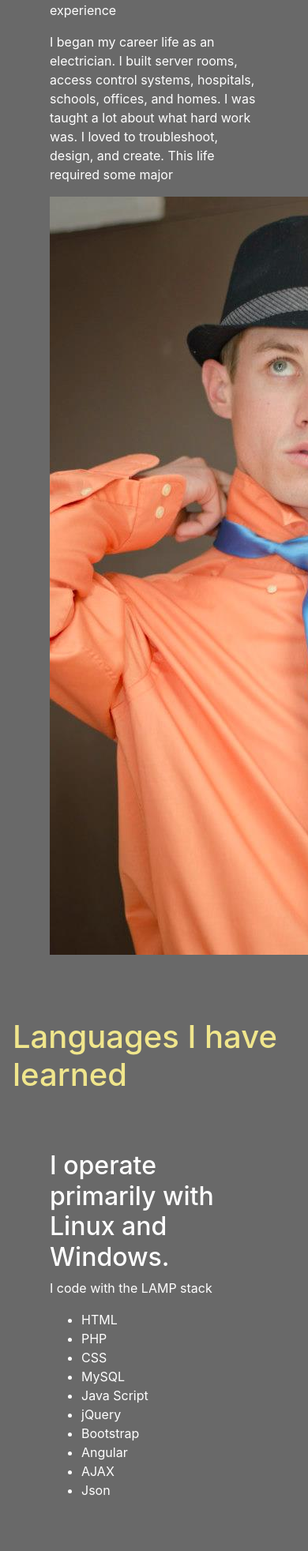
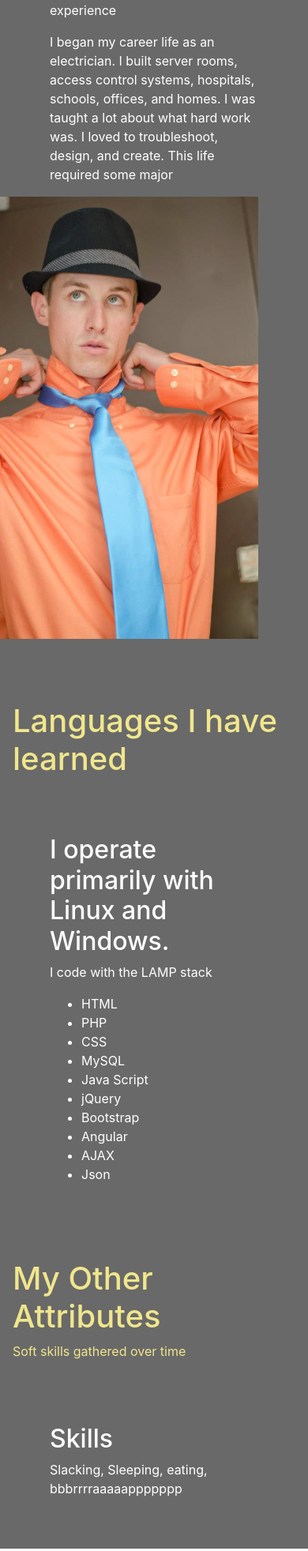
Before and after one commit to mdavid50/pwp, a PHP site: page / in a window 390 px wide; the page is wider, and only the part inside the window is pictured. Shown: the part 777-2741 px from the top of that part at 79% size. Run offline with PHP 8.4, Linux system fonts and the light colour scheme.

Commit message:
change image size

```diff
--- a/public_html/index.php
+++ b/public_html/index.php
@@ -67,12 +67,12 @@
 	<section class="p-5 solid mt-0" id="about">
 		<div class="container">
 			<div class="row">
-				<div class="col-md-8 col-lg-6">
+				<div class="col-sm-12 col-md-8 col-lg-6">
 					<h2>A Little About Me</h2>
 					<p>In life I regularly find myself in pursuit of a greater challenge. I was raised with the belief that to say you can't would be admitting that you were incapable of learning. This instilled a persistent drive to accomplish better things. You should not be afraid to fail, but be afraid of not learning. These few little pieces of advice have led me to persue some incredible interests and hobbies. From blasting through the desert on my dirtbike to learning how to code and camping, snowboarding, and travel abroad inbetween, I feel like I have gained some invaluable experience</p>
 					<p>I began my career life as an electrician. I built server rooms, access control systems, hospitals, schools, offices, and homes. I was taught a lot about what hard work was. I loved to troubleshoot, design, and create. This life required some major</p>
 				</div>
-				<div class="col-md-4 col-lg-6"><img class="mh-60" src="./images/getting-ready.jpg" alt="picture of Matt David"></div>
+				<div class="col-sm-12 col-md-4 col-lg-6"><img class="image-responsive" src="./images/getting-ready.jpg" alt="picture of Matt David"></div>
 			</div>
 		</div>
 	</section>
@@ -123,7 +123,7 @@
 	<section class="p-5 solid mt-0" id="skills">
 		<div class="container">
 			<div class="row">
-				<div class="col-md-8 col-lr-6">
+				<div class="col-sm-12 col-md-8 col-lr-6">
 					<h2>Skills</h2>
 					<p>Slacking, Sleeping, eating, bbbrrrraaaaappppppp</p>
 				</div>
@@ -144,8 +144,8 @@
 	<section class="p-5 solid mt-0" id="contact">
 		<div class="container">
 			<div class="row">
-				<div class="col-md-8 col-lr-6">
-					<h2>contact</h2>
+				<div class="col-sm-12 col-md-8 col-lr-6">
+					<h2>Contact</h2>
 					<form>
 
 						<label>Name</label>
--- a/public_html/style/style.css
+++ b/public_html/style/style.css
@@ -4,7 +4,6 @@
 
 #top-of-page {
 	position: fixed;
-	width: 100%;
 }
 
 section {
@@ -27,13 +26,15 @@ textarea {
 	display: block;
 }
 
+img {
+	width: 25rem;
+	height: 35rem;
+	float: right;
+}
 
 
-@media only screen and (max-device-width: 768px) {
-	.parallax {
-		background-attachment: scroll;
-	}
-}
+
+
 
 /* xs to lg*/
 @media(min-width: 769px) {
@@ -41,7 +42,6 @@ textarea {
 		background-image: url("../images/my-life.jpg");
 		width: 100%;
 		position: relative;
-		/* background: url(/_images/header_trees.png) no-repeat; */
 		background-size: 100% 100%;
 		height: 68vh;
 		background-repeat: no-repeat;
```
